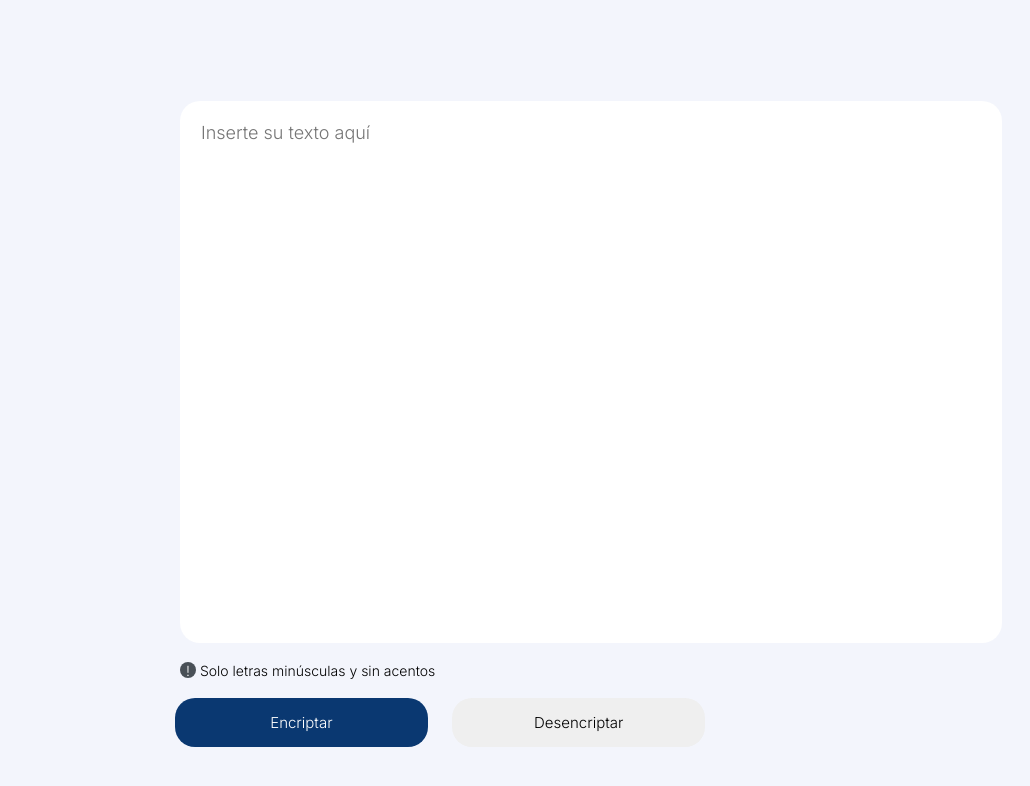
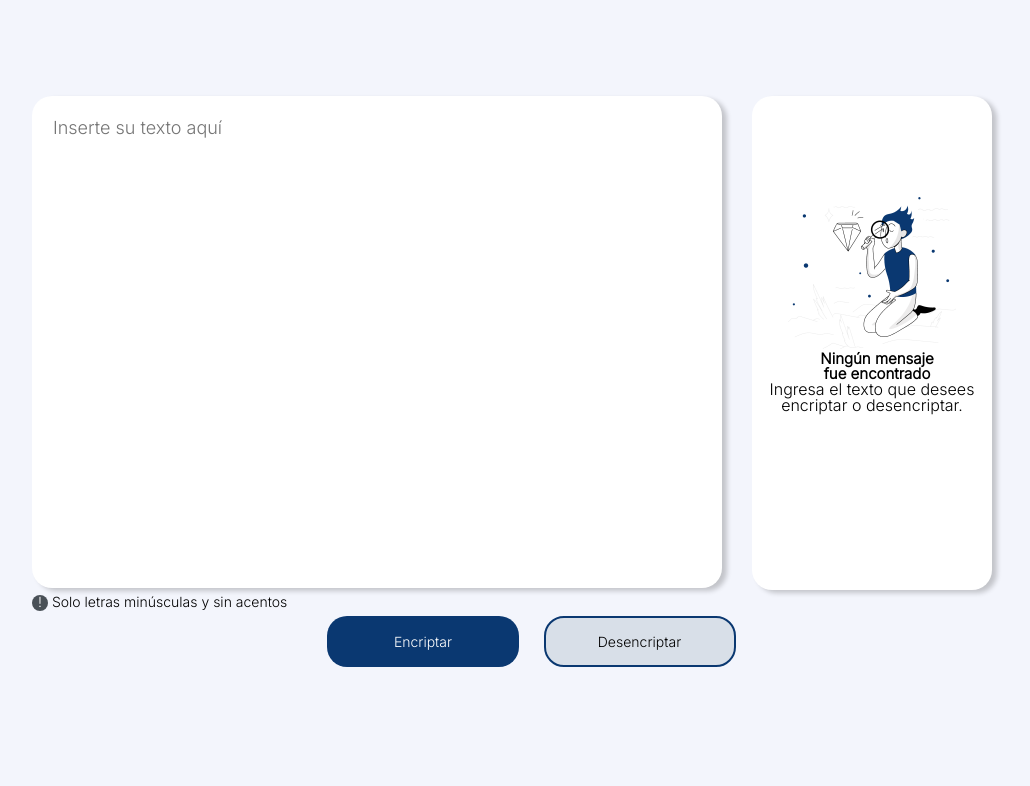
Before and after one commit to Nicolas359/Encriptador-web, a plain HTML site: page index.html in a window 1280 px wide. Shown: the whole page, without its empty margins (128-1158 px from the left). Drawn offline with Linux system fonts and the light colour scheme.

Commit message:
Added encryption result container

```diff
--- a/encriptador.html
+++ b/index.html
@@ -6,6 +6,7 @@
         <meta charset="UTF-8">
         <title>Encriptador de Texto</title>
         <link rel="stylesheet" href="style.css">
+        <link rel="stylesheet" href="reset.css">
 
         <link rel="preconnect" href="https://fonts.googleapis.com">
         <link rel="preconnect" href="https://fonts.gstatic.com" crossorigin>
@@ -14,8 +15,22 @@
 
     <body>
         <main>
+            <div class="container-padre">
+                <div class="text-box">
+                    <textarea placeholder="Inserte su texto aquí" class="text-container"></textarea>
+                </div>
+                <div class="result-box">
+                    <div class="container-image">
+                        <img src="imagenes/Muñeco.png" alt="Imagen du muñeco" class="img-munheco">
+                    </div>
+                    <div class="container-text">
+                        <p>Ningún mensaje fue encontrado</p>
+                        <p>Ingresa el texto que desees encriptar o desencriptar.</p>
+                    </div>
+                </div>
+            </div>
+
             <div>
-                <textarea placeholder="Inserte su texto aquí"></textarea>
                 <p class="advertencia"> Solo letras minúsculas y sin acentos</p>
                 <input type="submit" value="Encriptar" class="boton-encriptar">
                 <input type="submit" value="Desencriptar" class="boton-desencriptar">
--- /dev/null
+++ b/reset.css
@@ -0,0 +1,48 @@
+/* http://meyerweb.com/eric/tools/css/reset/
+   v2.0 | 20110126
+   License: none (public domain)
+*/
+
+html, body, div, span, applet, object, iframe,
+h1, h2, h3, h4, h5, h6, p, blockquote, pre,
+a, abbr, acronym, address, big, cite, code,
+del, dfn, em, img, ins, kbd, q, s, samp,
+small, strike, strong, sub, sup, tt, var,
+b, u, i, center,
+dl, dt, dd, ol, ul, li,
+fieldset, form, label, legend,
+table, caption, tbody, tfoot, thead, tr, th, td,
+article, aside, canvas, details, embed,
+figure, figcaption, footer, header, hgroup,
+menu, nav, output, ruby, section, summary,
+time, mark, audio, video {
+	margin: 0;
+	padding: 0;
+	border: 0;
+	font-size: 100%;
+	font: inherit;
+	vertical-align: baseline;
+}
+/* HTML5 display-role reset for older browsers */
+article, aside, details, figcaption, figure,
+footer, header, hgroup, menu, nav, section {
+	display: block;
+}
+body {
+	line-height: 1;
+}
+ol, ul {
+	list-style: none;
+}
+blockquote, q {
+	quotes: none;
+}
+blockquote:before, blockquote:after,
+q:before, q:after {
+	content: '';
+	content: none;
+}
+table {
+	border-collapse: collapse;
+	border-spacing: 0;
+}
--- a/style.css
+++ b/style.css
@@ -8,22 +8,65 @@ body *{
     font-family: 'Inter', sans-serif;
 }
 
-textarea{
-    width: 780px;
+main{
+    width:120vh;
+    margin: 0 auto;
     height: 500px;
-    margin: 8% 300px 0;
-    padding: 20px;
-    display:block;
+}
+
+.text-box{
+    width: 75%;
+    display:inline-block;
+}
+
+.text-container{
+    display: inline-block;
+    width: 90%;
+    height: 450px;
     border-color: transparent;
     border-radius: 20px;
+    padding: 20px;
     background-color: white;
     outline:none;
     resize: none;
     font-size: 18px;
+    box-shadow: 5px 3px 5px rgba(0, 0, 0, 0.199);
+}
+.container-padre{
+    display: flex;
+    width: 100%;
+    flex-direction: row;
+    margin-top: 10%;
+    position: relative;
+}
+
+.container-text p:first-child{
+    width: 50%;
+    font-weight: bold;
+    text-align: center;
+    margin-left: 65px;
+    font-size: 15px;
+}
+
+.img-munheco{
+    width: 168px;
+    height: 152px;
+    margin-top: 60%;
+}
+
+.result-box {
+    display:flex;
+    flex-direction: column;
+    width: 25%;
+    position: relative;
+    text-align: center;
+    align-items: center;
+    background: white;
+    border-radius: 20px;
+    box-shadow: 5px 3px 5px rgba(0, 0, 0, 0.199);
 }
 
 .advertencia{
-    margin-left: 300px;
     font-size: 14px;
     padding: 5px 0;
 }
@@ -42,12 +85,13 @@ textarea{
 input {
     width: 20%;
     padding: 15px;
-    font-size: 15px;
+    font-size: 14px;
     color:white;
-    border:transparent;
+    border-color: transparent;
+    border-style: double;
     border-radius: 20px;
-    transition:1s all;
     cursor: pointer;
+
 }
 
 .boton-encriptar {
@@ -57,5 +101,7 @@ input {
 
 .boton-desencriptar {
     color:black;
+    background: #D8DFE8;
+    border-color: #0A3871;
     margin-left: 20px;
 }
```
Also changed, not shown: imagenes/Muñeco.png (added).
